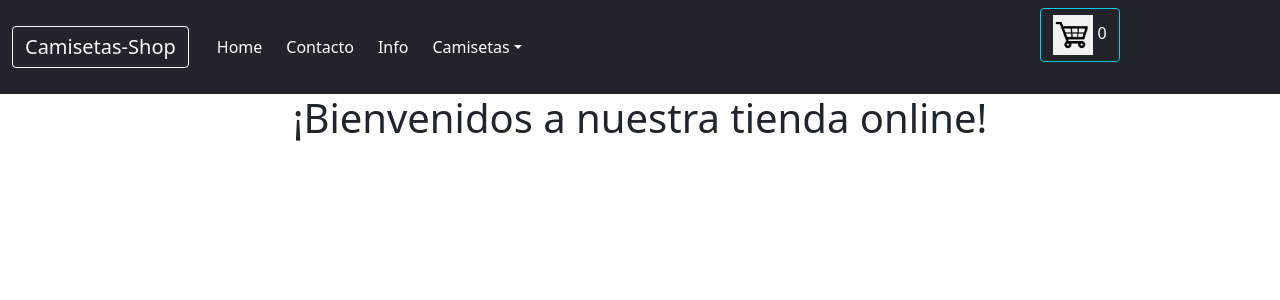
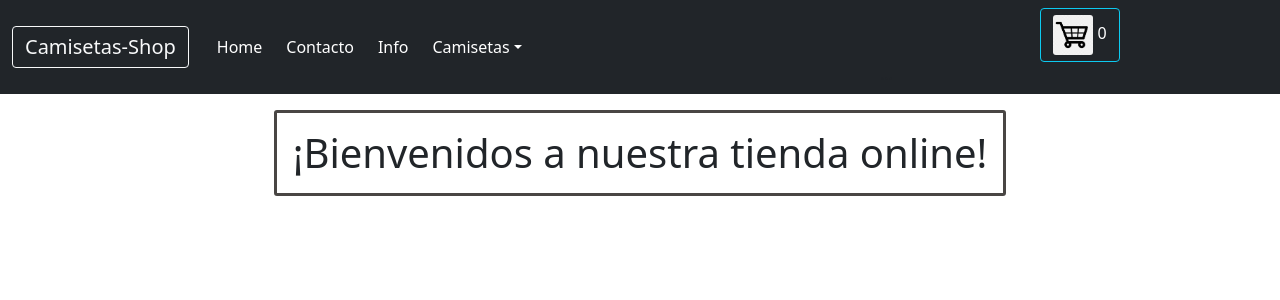
Before and after one commit to AgustinPol/camisetas-shop, a React (Create React App) app: page / in a window 1280 px wide. Shown: the top 300 px of the page. Built offline with nearby package versions, Linux system fonts and the light colour scheme.

Commit message:
entrega desafío; item-list y cart-widget

```diff
--- a/src/components/cart-widget/style.css
+++ b/src/components/cart-widget/style.css
@@ -1,4 +1,5 @@
 .img-carrito {
     width: 2.5rem;
     height: 2.5rem;
+    border-radius: 3px;
 }
--- a/src/components/item-list-conteiner/ItemListContainer.jsx
+++ b/src/components/item-list-conteiner/ItemListContainer.jsx
@@ -1,8 +1,10 @@
 import React from "react";
+
+import "./estilo.css";
 
 const ItemListContainer = ({greeting}) => {
     return (
-<h1>{greeting}</h1>
+<h1 className="myTitle">{greeting}</h1>
     )
 }
 
--- /dev/null
+++ b/src/components/item-list-conteiner/estilo.css
@@ -0,0 +1,7 @@
+.myTitle {
+    display: inline-block;
+    border: solid rgb(73, 70, 68);
+    padding: 1rem;
+    margin: 1rem;
+    border-radius: 3px;
+}
```
